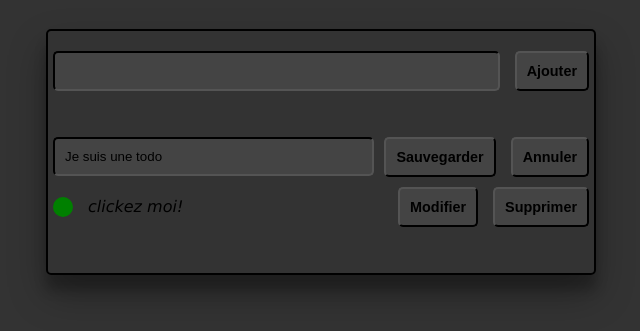
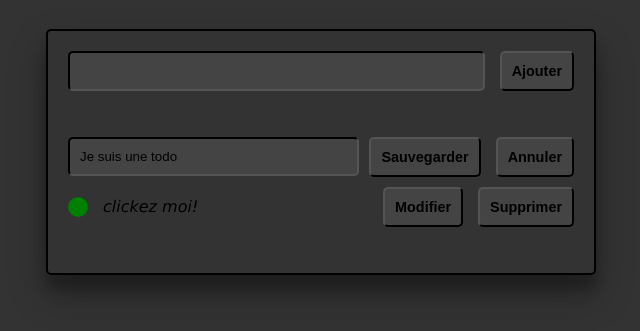
Before and after one commit to malboyoo/Simple-TS-todo, a website built with webpack: page src/index.html in a window 1280 px wide. Shown: the part 309-640 px from the top of the page, without its empty margins (319-959 px from the left). Built offline with nearby package versions, Linux system fonts and the light colour scheme.

Commit message:
fixing mobile version

```diff
--- a/src/styles.css
+++ b/src/styles.css
@@ -62,7 +62,7 @@ li input {
    width: 550px;
    border: 2px solid black;
    border-radius: 5px;
-   padding: 20px 5px;
+   padding: 20px;
    display: flex;
    flex-direction: column;
    box-shadow: 0 19px 38px rgba(0, 0, 0, 0.3), 0 15px 12px rgba(0, 0, 0, 0.22);
@@ -101,9 +101,10 @@ li .todo.done {
    background-color: green;
 }
 
-@media all and (max-width: 500px) {
+@media only screen and (max-width: 600px) {
    .container {
       width: 95%;
+      padding: 20px 5px;
    }
    li input {
       margin-right: 5px;
```
